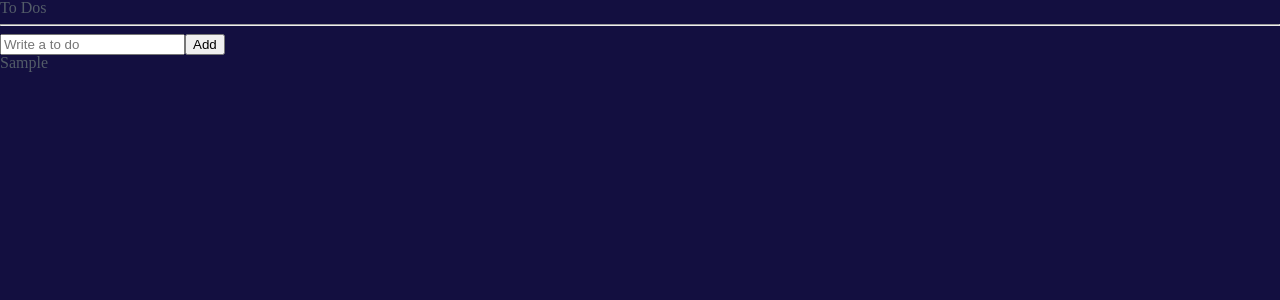
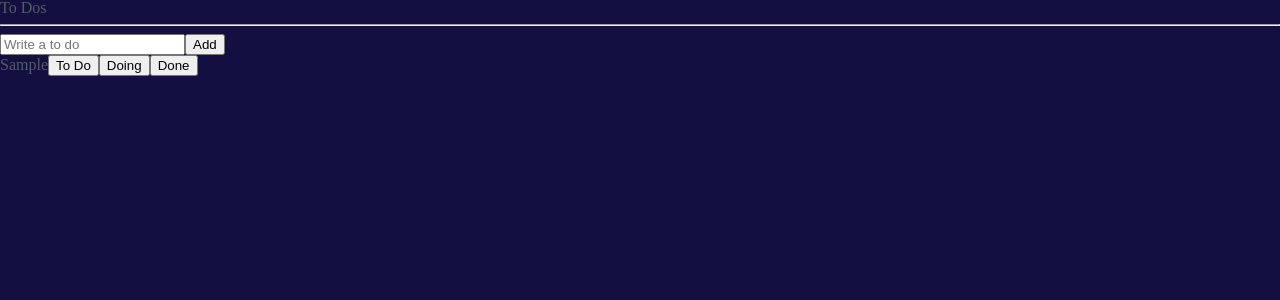
Before and after one commit to MeluvRose/ToDoReact, a React (Vite) app: page / in a window 1280 px wide. Both pictures are taken after typing "Sample" into the empty fields and a click on the button "Add". Shown: the top 300 px of the page. Built offline with nearby package versions, Linux system fonts and the light colour scheme; a web font is replaced by a local one.

Commit message:
#6.12 Refactoring

```diff
--- a/src/App.tsx
+++ b/src/App.tsx
@@ -1,5 +1,5 @@
 import { createGlobalStyle } from "styled-components";
-import ToDoList from "./ToDoList";
+import ToDoList from "./components/ToDoList";
 
 const GlobalStyle = createGlobalStyle`
 @import url('https://fonts.googleapis.com/css2?family=Source+Serif+Pro:wght@300;400&display=swap');
--- a/src/ToDoList.tsx
+++ /dev/null
@@ -1,62 +0,0 @@
-import React, { useState } from "react";
-import { useForm, useFormState } from "react-hook-form";
-import { useRecoilState, useRecoilValue, useSetRecoilState } from "recoil";
-import { atom } from "recoil";
-
-interface IForm {
-  toDo: string;
-}
-
-interface IToDo {
-  id: number;
-  text: string;
-  category: "DONE" | "DOING" | "TO DO";
-}
-
-const toDoState = atom<IToDo[]>({
-  key: "toDo",
-  default: [],
-});
-
-function ToDoList() {
-  const [toDos, setToDos] = useRecoilState(toDoState);
-  const { register, handleSubmit, setValue } = useForm<IForm>();
-  const handleVaild = ({ toDo }: IForm) => {
-    setToDos((oldToDos) => [
-      { text: toDo, id: Date.now(), category: "TO DO" },
-      ...oldToDos,
-    ]);
-    setValue("toDo", "");
-  };
-  console.log(toDos);
-  return (
-    <div>
-      <h1>To Dos</h1>
-      <hr />
-      <form onSubmit={handleSubmit(handleVaild)}>
-        <input
-          {...register("toDo", {
-            required: "Please write a To-Do",
-          })}
-          placeholder="Write a to do"
-        />
-        <button>Add</button>
-      </form>
-      <ul>
-        {toDos.map((toDo) => (
-          <li key={toDo.id}>{toDo.text}</li>
-        ))}
-      </ul>
-    </div>
-  );
-}
-
-interface IForm {
-  email: string;
-  username: string;
-  password: string;
-  password1: string;
-  extraError?: string;
-}
-
-export default ToDoList;
--- /dev/null
+++ b/src/components/CreateToDo.tsx
@@ -0,0 +1,32 @@
+import { useForm } from "react-hook-form";
+import { useSetRecoilState } from "recoil";
+import { toDoState } from "../states";
+
+interface IForm {
+  toDo: string;
+}
+
+function CreateToDo() {
+  const setToDos = useSetRecoilState(toDoState);
+  const { register, handleSubmit, setValue } = useForm<IForm>();
+  const handleVaild = ({ toDo }: IForm) => {
+    setToDos((oldToDos) => [
+      { text: toDo, id: Date.now(), category: "TO DO" },
+      ...oldToDos,
+    ]);
+    setValue("toDo", "");
+  };
+  return (
+    <form onSubmit={handleSubmit(handleVaild)}>
+      <input
+        {...register("toDo", {
+          required: "Please write a To-Do",
+        })}
+        placeholder="Write a to do"
+      />
+      <button>Add</button>
+    </form>
+  );
+}
+
+export default CreateToDo;
--- /dev/null
+++ b/src/components/ToDo.tsx
@@ -0,0 +1,14 @@
+import { IToDo } from "../states";
+
+function ToDo({ text }: IToDo) {
+  return (
+    <li>
+      <span>{text}</span>
+      <button>To Do</button>
+      <button>Doing</button>
+      <button>Done</button>
+    </li>
+  );
+}
+
+export default ToDo;
--- /dev/null
+++ b/src/components/ToDoList.tsx
@@ -0,0 +1,33 @@
+import { useRecoilState, useRecoilValue } from "recoil";
+import CreateToDo from "./CreateToDo";
+import { toDoState } from "../states";
+import ToDo from "./ToDo";
+
+function ToDoList() {
+  // const [toDos, setToDos] = useRecoilState(toDoState);
+  const toDos = useRecoilValue(toDoState);
+
+  console.log(toDos);
+  return (
+    <div>
+      <h1>To Dos</h1>
+      <hr />
+      <CreateToDo />
+      <ul>
+        {toDos.map((toDo) => (
+          <ToDo key={toDo.id} {...toDo} />
+        ))}
+      </ul>
+    </div>
+  );
+}
+
+interface IForm {
+  email: string;
+  username: string;
+  password: string;
+  password1: string;
+  extraError?: string;
+}
+
+export default ToDoList;
--- /dev/null
+++ b/src/states.tsx
@@ -0,0 +1,12 @@
+import { atom } from "recoil";
+
+export interface IToDo {
+  id: number;
+  text: string;
+  category: "DONE" | "DOING" | "TO DO";
+}
+
+export const toDoState = atom<IToDo[]>({
+  key: "toDo",
+  default: [],
+});
```
